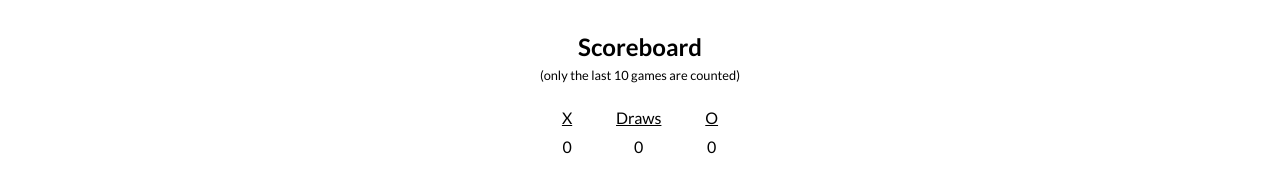
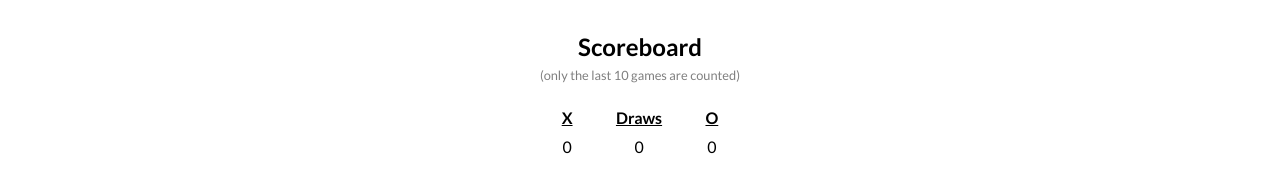
Before and after one commit to npwsk/tic-tac-toe, a website: page tic-tac-toe/index.html in a window 1280 px wide. Shown: the top 182 px of the page. Drawn offline with Linux system fonts and the light colour scheme.

Commit message:
fix: fix styles for scoreboard title and head

```diff
--- a/tic-tac-toe/scss/_scoreboard.scss
+++ b/tic-tac-toe/scss/_scoreboard.scss
@@ -20,12 +20,14 @@
     margin-top: 0.5em;
     margin-bottom: 1.5em;
     font-size: 0.8em;
+    opacity: 0.5;
   }
 
   &__cell {
     padding: 5px 10px;
 
     &--head {
+      font-weight: 700;
       text-decoration: underline;
     }
   }
```
Also changed, not shown: tic-tac-toe/css/index.css, 1 other file.
